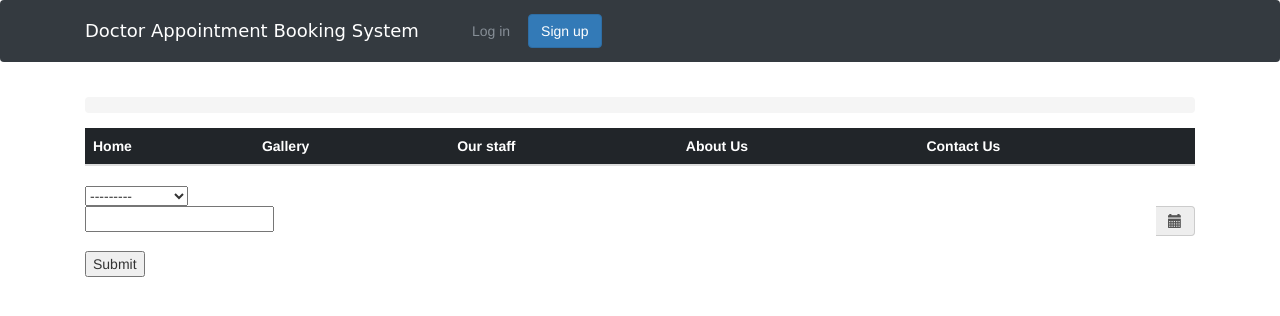
After one commit to HoangJerry/bookingDoctor, a Django app: page /appointment/book/ in a window 1280 px wide. The commit adds this page. Shown: the top 316 px of the page. Run offline with Django 3.2, Linux system fonts and the light colour scheme; tables that the repository leaves empty hold one stand-in row (values such as "Sample post"); lists and menus that the app fills with data are empty; some libraries are stand-ins or nearby versions; some web fonts are replaced.

Commit message:
update today

```diff
--- a/api/models.py
+++ b/api/models.py
@@ -5,7 +5,7 @@ from django.db.models.signals import post_save
 from django.dispatch import receiver
 from django.utils.translation import ugettext_lazy as _
 from django.utils import timezone
-
+from django.urls import reverse
 from django.contrib.auth.models import AbstractUser
 
 class UserBase(AbstractUser):
@@ -70,6 +70,8 @@ class Appointment(models.Model):
         self.last_change = timezone.now()
         super(Appointment, self).save(force_insert, force_update, using, update_fields)
 
+    def get_absolute_url(self):
+        return reverse('appointment-detail', kwargs={'pk': self.pk})
 class Treatment(models.Model):
     patient = models.ForeignKey(Patient, related_name='patient_treatment')
     doctor = models.ForeignKey(Doctor, related_name='doctor_treatment')
--- a/bookingDoctor/form.py
+++ b/bookingDoctor/form.py
@@ -11,3 +11,11 @@ class SignUpForm(UserCreationForm):
     class Meta:
         model = UserBase
         fields = ('username', 'first_name', 'last_name', 'email', 'password1', 'password2', 'phone', 'address', 'sex', 'role' )
+
+class AppointmentForm(forms.ModelForm):
+	class Meta:
+		model = Appointment
+		fields = ('doctor', 'appointment')
+		widgets = {
+            'appointment': forms.DateInput(attrs={'class':'datetime-input'}),
+        }
--- /dev/null
+++ b/bookingDoctor/templates/appointment_book.html
@@ -0,0 +1,41 @@
+{% extends 'home.html' %}
+{% load staticfiles %}
+{% block stylesheet %}
+
+<script src="https://ajax.googleapis.com/ajax/libs/jquery/3.3.1/jquery.min.js"></script>
+
+<script type="text/javascript" src="{% static '/bower_components/moment/min/moment.min.js' %}"></script>
+
+<script src="https://maxcdn.bootstrapcdn.com/bootstrap/3.3.7/js/bootstrap.min.js"></script>
+
+<script type="text/javascript" src="{% static '/bower_components/eonasdan-bootstrap-datetimepicker/build/js/bootstrap-datetimepicker.min.js' %}"></script>
+
+<link rel="stylesheet" href="https://maxcdn.bootstrapcdn.com/bootstrap/3.3.7/css/bootstrap.min.css">
+
+<link rel="stylesheet" href="{% static '/bower_components/eonasdan-bootstrap-datetimepicker/build/css/bootstrap-datetimepicker.min.css' %}" />
+{% endblock %}
+
+{% block content %}
+{{ block.super}}
+<form action="" method="post">
+    {% csrf_token %}
+    {{ form.doctor }}
+
+    <div class="form-group">
+        <div class='input-group date' id='datetimepicker1'>
+        	{{ form.appointment }}
+            <span class="input-group-addon">
+                <span class="glyphicon glyphicon-calendar"></span>
+            </span>
+        </div>
+    </div>
+
+    <script type="text/javascript">
+        $(function () {
+            $('#datetimepicker1').datetimepicker();
+        });
+    </script>
+
+    <input type="submit" value="Submit" />
+</form>
+{% endblock %}
--- a/bookingDoctor/templates/base.html
+++ b/bookingDoctor/templates/base.html
@@ -4,6 +4,7 @@
   <head>
     <meta charset="utf-8">
     <title>{% block title %} Doctor Appointment Booking System {% endblock %}</title>
+
     <link href="https://fonts.googleapis.com/css?family=Peralta" rel="stylesheet">
     <link rel="stylesheet" href="{% static 'css/bootstrap.min.css' %}">
     <link rel="stylesheet" href="{% static 'css/app.css' %}">
--- a/bookingDoctor/templates/home.html
+++ b/bookingDoctor/templates/home.html
@@ -26,7 +26,7 @@
       <thead class="thead-inverse">
         <tr>
           <th>My Detail</th>
-          <th>Book Appointment</th>
+          <th><a href="{% url 'appointment-book' %}">Book Appointment</a></th>
           <th>View Booking</th>
           <th>Reschedule Booking</th>
           <th>Feedback</th>
--- a/bookingDoctor/urls.py
+++ b/bookingDoctor/urls.py
@@ -27,6 +27,8 @@ urlpatterns = [
     url(r'^login/$', auth_views.login, {'template_name': 'login.html'}, name='login'),
     url(r'^logout/$', auth_views.logout, {'next_page': '/'}, name='logout'),
     url(r'^singup/$', views.signup, name='signup'),
+    url(r'^appointment/book/$', views.AppointmentBook.as_view(), name='appointment-book'),
+    url(r'^appointment/(?P<pk>[0-9]+)/$', views.AppointmentDetail.as_view(), name='appointment-detail'),
 
 ]
 
--- a/bookingDoctor/views.py
+++ b/bookingDoctor/views.py
@@ -3,8 +3,10 @@ from __future__ import unicode_literals
 
 from django.shortcuts import render, redirect
 from form import *
+from api.models import *
 from django.contrib.auth import authenticate, login
-
+from django.views.generic import TemplateView, DetailView
+from django.views.generic.edit import CreateView, FormView
 # Create your views here.
 
 
@@ -25,10 +27,32 @@ def signup(request):
             user = authenticate(request, username=username, password=password1)
 
             if user is not None:
-				login(request, user)
-				return redirect('home')
+                login(request, user)
+                return redirect('home')
         return render(request, 'signup.html', {'signup_form': signup_form})
 
     else:
         signup_form = SignUpForm()
     return render(request, 'signup.html', {'signup_form': signup_form})
+
+class AppointmentBook(FormView):
+    template_name = "appointment_book.html"
+    form_class = AppointmentForm
+
+    def form_valid(self, form):
+        form.instance.patient = self.request.user.patient
+        return super(AppointmentBook,self).form_valid(form)
+
+
+class AppointmentDetail(DetailView):
+    queryset = Appointment.objects.all()
+    template_name = 'appointment_detail.html'
+    context_object_name = 'appointment'
+    def get_object(self):
+        # Call the superclass
+        object = super(AppointmentDetail,self).get_object()
+        # Record the last accessed date
+        object.last_change = timezone.now()
+        object.save()
+        # Return the object
+        return object
--- a/static/css/app.css
+++ b/static/css/app.css
@@ -29,3 +29,6 @@
   background-color: #66598B;
   border-color: #66598B;
 }
+.btn:hover{
+  cursor: pointer;
+}
```
Also changed, not shown: bookingDoctor/templates/appointment_detail.html (added, +8 -0 lines), 2 other files.
